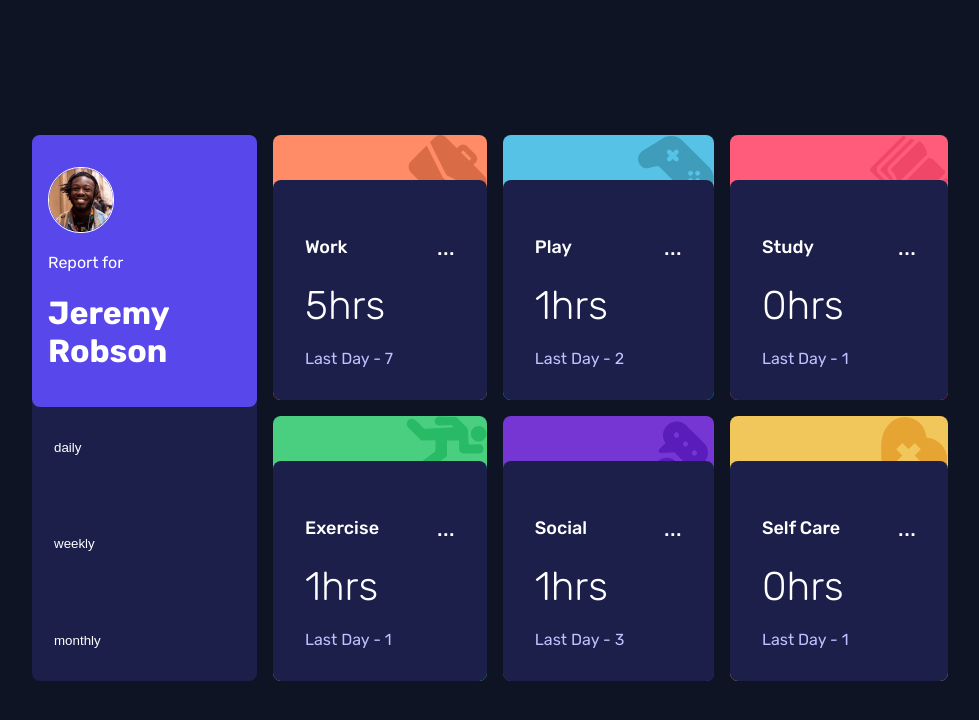
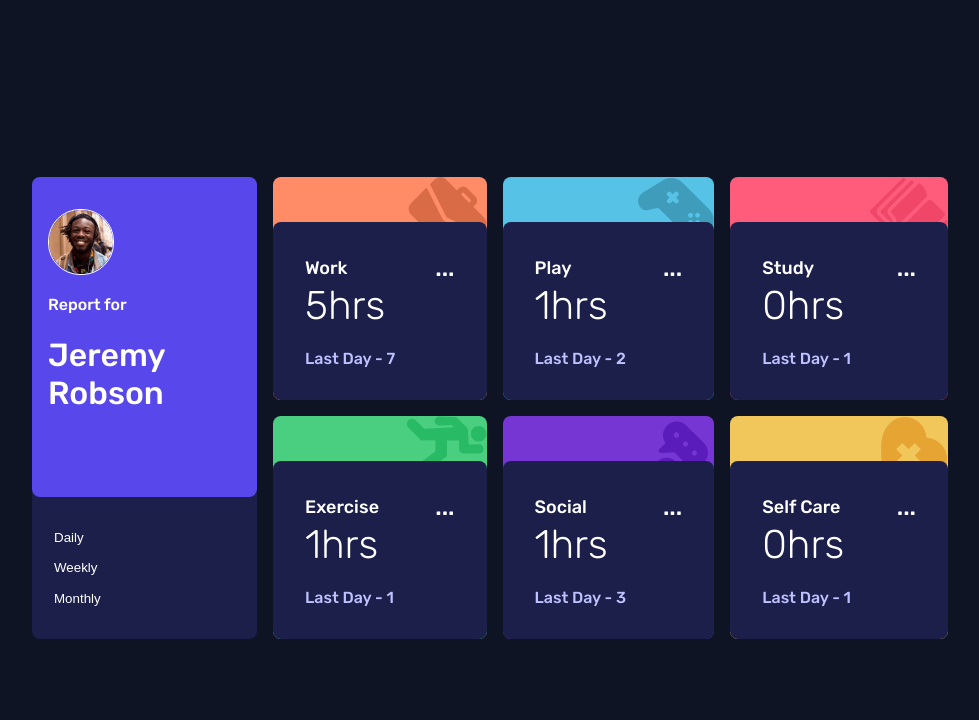
Before and after one commit to vhetet/frontend-mentor-time-tracking-dashboard, a React (Create React App) app: page / in a window 1280 px wide. Shown: the top 720 px of the page, without its empty margins (166-1145 px from the left). Built offline with nearby package versions, Linux system fonts and the light colour scheme.

Commit message:
more styling

```diff
--- a/src/App.js
+++ b/src/App.js
@@ -119,7 +119,7 @@ function App() {
         </div>
         <div className="timeframe-selector">
           {Object.keys(data[0].timeframes).map((t) => (
-            <button key={t}>{t}</button>
+            <button key={t} style={{textTransform: 'capitalize'}}>{t}</button>
           ))}
         </div>
       </div>
--- a/src/App.scss
+++ b/src/App.scss
@@ -3,8 +3,9 @@
 .App {
   display: inline-grid;
   grid-template-columns: 25% 75%;
-  width: 900px;
+  width: 56.25rem;
   column-gap: 1rem;
+  font-weight: 500;
 
   .profile {
     display: flex;
@@ -13,7 +14,7 @@
     border-radius: 0.5rem;
 
     .description {
-      padding: 1rem;
+      padding: 1rem 1rem 4rem 1rem;
       background-color: hsl(246, 80%, 60%);
       border-radius: 0.5rem;
 
@@ -22,6 +23,10 @@
         border: white solid 1px;
         border-radius: 2rem;
         margin: 1rem 0;
+      }
+
+      h1 {
+        font-weight: 500;
       }
     }
 
@@ -35,6 +40,7 @@
 
       button {
         background-color: unset;
+        font-weight: 1.125rem;
         color: white;
         border: 0;
       }
@@ -44,6 +50,10 @@
   .card-content {
     background-color: $dark-blue;
     border-radius: 0.5rem;
+
+    &:hover {
+      background-color: hsl(235, 45%, 61%);
+    }
   }
 
   .tracker {
@@ -109,6 +119,8 @@
         align-items: center;
 
         h4 {
+          margin-block-start: 0;
+          margin-block-end: 0;
           font-size: 1.125rem;
           font-weight: 500;
         }
```
